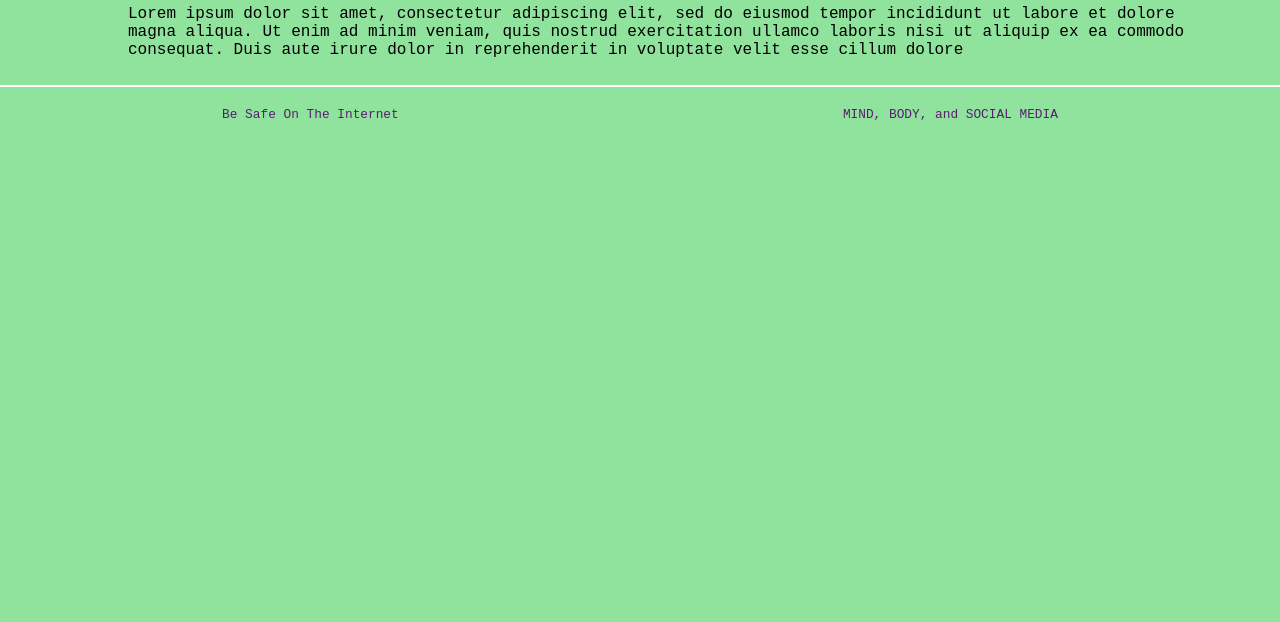
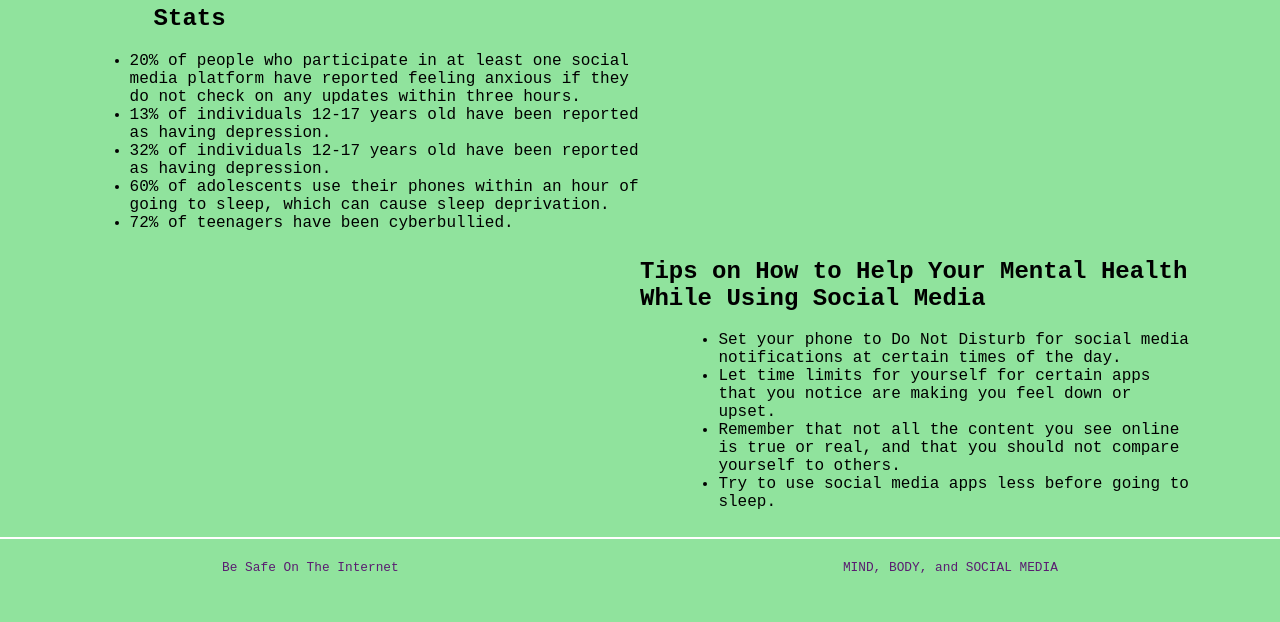
Before and after one commit to sakshiharjani/Final-Project, a plain HTML site: page stats.html in a window 1280 px wide. Shown: the part 178-800 px from the top of the page. Drawn offline with Linux system fonts and the light colour scheme; a web font is replaced by a local one.

Commit message:
Stats text beginning, no images yet

```diff
--- a/stats.html
+++ b/stats.html
@@ -23,11 +23,31 @@
 
       </div>
 
-      <div id="subInfo">
-        <h1 id="subTitle">Statistics</h1>
-        <p id="subParagraph">Lorem ipsum dolor sit amet, consectetur adipiscing elit, sed do eiusmod tempor incididunt ut labore et dolore magna aliqua. Ut enim ad minim veniam, quis nostrud exercitation ullamco laboris nisi ut aliquip ex ea commodo consequat. Duis aute irure dolor in reprehenderit in voluptate velit esse cillum dolore</p>
+      <div id="pageInfo">
+        <h1 id="pageTitle">Statistics and Tips</h1>
+        <h2 id="pageSubtitleLeft">Stats</h2>
+        <div id="pageParagraphLeft">
+
+        <ul>
+          <li>20% of people who participate in at least one social media platform have reported feeling anxious if they do not check on any updates within three hours.</li>
+          <li>13% of individuals 12-17 years old have been reported as having depression.</li>
+          <li>32% of individuals 12-17 years old have been reported as having depression.</li>
+          <li>60% of adolescents use their phones within an hour of going to sleep, which can cause sleep deprivation.</li>
+          <li>72% of teenagers have been cyberbullied.</li>
+        </ul>
       </div>
+        <h2 id="pageSubtitleRight">Tips on How to Help Your Mental Health While Using Social Media</h2>
+        <div id="pageParagraphRight">
+        <ul>
+          <li>Set your phone to Do Not Disturb for social media notifications at certain times of the day.</li>
+          <li>Let time limits for yourself for certain apps that you notice are making you feel down or upset.</li>
+          <li>Remember that not all the content you see online is true or real, and that you should not compare yourself to others.</li>
+          <li>Try to use social media apps less before going to sleep.</li>
 
+        </ul>
+
+      </div>
+    </div>
 
       <hr>
 
```
